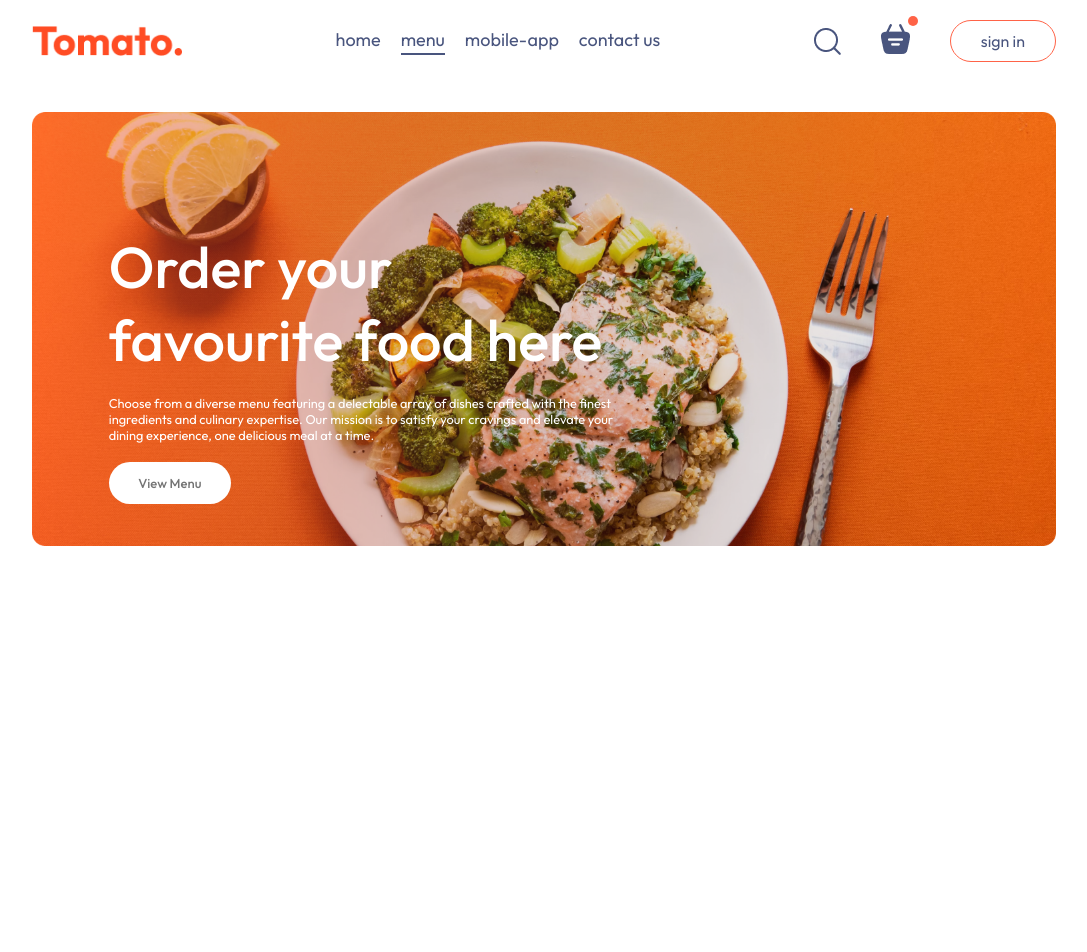
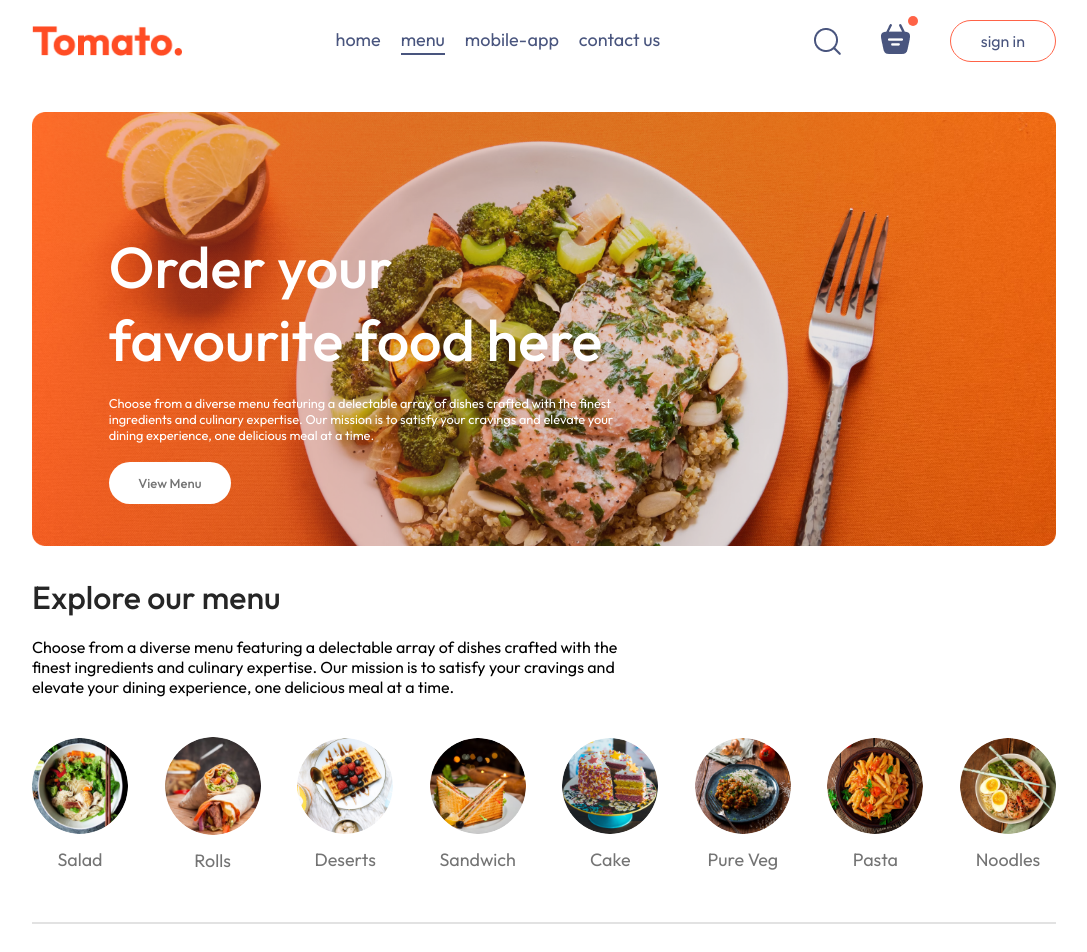
Before and after one commit to JuSp12/food-del, a React (Vite) app in the folder frontend/: page / in a window 1280 px wide. Shown: the top 952 px of the page, without its empty margins (96-1183 px from the left). Before the commit the page ends 800 px from the top, so only its background shows below. Built offline with nearby package versions, Linux system fonts and the light colour scheme.

Commit message:
Food Item display, next step is select category

```diff
--- /dev/null
+++ b/frontend/src/components/ExploreMenu/ExploreMenu.css
@@ -0,0 +1,56 @@
+.explore-menu {
+    display: flex;
+    flex-direction: column;
+    gap: 20px;
+}
+
+.explore-menu h1 {
+    color:  #262626;
+    font-weight: 500;
+}
+
+.explore-menu-text {
+    max-width: 60%;
+    columns: #808080;
+}
+
+.explore-menu-list {
+    display: flex;
+    justify-content: space-between;
+    align-items: center;
+    gap: 30px;
+    text-align: center;
+    margin: 20px 0px;
+    overflow-x: scroll;
+}
+
+.explore-menu-list::-webkit-scrollbar{
+    display: none;
+}
+
+.explore-menu-list-item img {
+    width: 7.5vw;
+    min-width: 80px;
+    cursor: pointer;
+    border-radius: 50%;
+    transition: 0.2s;
+}
+
+.explore-menu-list-item p {
+    margin-top: 10px;
+    color: #747474;
+    font-size: max(1.4vw, 16px);
+    cursor: pointer;
+}
+
+.explore-menu hr {
+    margin: 10px 0px;
+    height: 2px;
+    background-color: #e2e2e2;
+    border: none;
+}
+
+.explore-menu-list-item .active {
+    border: 4px solid tomato;
+    padding: 2px;
+}
--- /dev/null
+++ b/frontend/src/components/ExploreMenu/ExploreMenu.jsx
@@ -0,0 +1,25 @@
+import React from 'react'
+import './ExploreMenu.css'
+import { menu_list } from '../../assets/assets'
+
+const ExploreMenu = ({category, setCategory}) => {
+  return (
+    <div className='explore-menu' id='explore-menu'>
+        <h1>Explore our menu</h1>
+        <p className='explore-menu-text'>Choose from a diverse menu featuring a delectable array of dishes crafted with the finest ingredients and culinary expertise. Our mission is to satisfy your cravings and elevate your dining experience, one delicious meal at a time.</p>
+   <div className="explore-menu-list">
+    {menu_list.map((item, index) => {
+        return (
+            <div onClick={()=>setCategory(prev=>prev===item.menu_name?"All":item.menu_name)} key={ index } className="explore-menu-list-item">
+                <img className={category===item.menu_name?"active":""} src={item.menu_image} alt="" />
+                <p>{item.menu_name}</p>
+            </div>
+        )
+    })}
+   </div>
+   <hr />
+    </div>
+  )
+}
+
+export default ExploreMenu
--- /dev/null
+++ b/frontend/src/components/FoodDisplay/FoodDisplay.css
@@ -0,0 +1,16 @@
+.food-display  {
+    margin-top: 30px;
+}
+
+.food-display h2 {
+    font-size: max(2vw, 24px);
+    font-weight: 600;
+}
+
+.food-display-list {
+    display: grid;
+    grid-template-columns: repeat(auto-fill,minmax(240px, 1fr));
+    margin-top: 30px;
+    gap: 30px;
+    row-gap: 50px;
+}
--- /dev/null
+++ b/frontend/src/components/FoodDisplay/FoodDisplay.jsx
@@ -0,0 +1,22 @@
+import React, { useContext } from 'react'
+import './FoodDisplay.css'
+import { StoreContext } from '../../context/StoreContext'
+import FoodItem from '../FoodItem/FoodItem'
+
+const FoodDisplay = ({category}) => {
+
+    const {food_list} = useContext(StoreContext)
+  return (
+    <div className='food-display' id='food-display'>
+        <h2>Top dishes near you</h2>
+        <div className="food-display-list">
+            {food_list.map((item,  index) => {
+                return <FoodItem key={index} id={item._id} name={item.name} description={item.description} price={item.price} image={item.image} />
+            })}
+        </div>
+
+    </div>
+  )
+}
+
+export default FoodDisplay
--- /dev/null
+++ b/frontend/src/components/FoodItem/FoodItem.css
@@ -0,0 +1,45 @@
+.food-item {
+    width: 100%;
+    margin: auto;
+    border-radius: 15px;
+    box-shadow: 0px 0px 10px #00000015;
+    transition: 0.3s;
+    animation: fadeIn 1s;
+}
+
+.food-item-image {
+    width: 100%;
+    border-radius: 15px 15px 0px 0px;
+}
+
+.food-item-info {
+    padding: 20px;
+}
+
+.food-item-name-rating {
+    display: flex;
+    justify-content: space-between;
+    align-items: center;
+    margin-bottom: 10px;
+}
+
+.food-item-name-rating p{
+    font-size: 20px;
+    font-weight: 500;
+}
+
+.food-item-name-rating img {
+    width: 70px;
+}
+
+.food-item-desc {
+    color: #676767;
+    font-size: 12px;
+}
+
+.food-item-price {
+    color: tomato;
+    font-size: 22px;
+    font-weight: 500;
+    margin: 10px 0px;
+}
--- /dev/null
+++ b/frontend/src/components/FoodItem/FoodItem.jsx
@@ -0,0 +1,24 @@
+import React from 'react'
+import './FoodItem.css'
+import { assets } from '../../assets/assets'
+
+const FoodItem = ({id, name, price, description, image}) => {
+  return (
+    <div className='food-item'>
+      <div className="food-item-img-container">
+        <img src={image} alt="" className="food-item-image" />
+      </div>
+
+      <div className="food-item-info">
+        <div className="food-item-name-rating">
+            <p>{name}</p>
+            <img src={assets.rating_starts} alt="" />
+        </div>
+        <p className="food-item-desc">{description}</p>
+        <p className="food-item-price">${price}</p>
+      </div>
+    </div>
+  )
+}
+
+export default FoodItem
--- /dev/null
+++ b/frontend/src/context/StoreContext.jsx
@@ -0,0 +1,18 @@
+import { createContext } from "react";
+import { food_list } from "../assets/assets";
+
+export const StoreContext = createContext(null);
+
+const StoreContextProvider = (props) => {
+  const contextValue = {
+    food_list,
+  };
+
+  return (
+    <StoreContext.Provider value={contextValue}>
+      {props.children}
+    </StoreContext.Provider>
+  );
+};
+
+export default StoreContextProvider;
--- a/frontend/src/main.jsx
+++ b/frontend/src/main.jsx
@@ -1,12 +1,14 @@
-import React from 'react'
-import ReactDOM from 'react-dom/client'
-import App from './App.jsx'
-import './index.css'
-import { BrowserRouter } from 'react-router-dom'
+import React from "react";
+import ReactDOM from "react-dom/client";
+import App from "./App.jsx";
+import "./index.css";
+import { BrowserRouter } from "react-router-dom";
+import StoreContextProvider from "./context/StoreContext.jsx";
 
-ReactDOM.createRoot(document.getElementById('root')).render(
-<BrowserRouter>
-    <App />
-</BrowserRouter>
-
-)
+ReactDOM.createRoot(document.getElementById("root")).render(
+  <BrowserRouter>
+    <StoreContextProvider>
+      <App />
+    </StoreContextProvider>
+  </BrowserRouter>
+);
--- a/frontend/src/pages/Home/Home.jsx
+++ b/frontend/src/pages/Home/Home.jsx
@@ -1,11 +1,18 @@
-import React from 'react'
+import React, { useState } from 'react'
 import './Home.css'
 import Header from '../../components/Header/Header'
+import ExploreMenu from '../../components/ExploreMenu/ExploreMenu'
+import FoodDisplay from '../../components/FoodDisplay/FoodDisplay'
 
 const Home = () => {
+
+    const [category, setCategory] = useState('All');
+
   return (
     <div>
       <Header/>
+      <ExploreMenu category={category} setCategory={setCategory}/>
+    <FoodDisplay category={category}/>
     </div>
   )
 }
```
